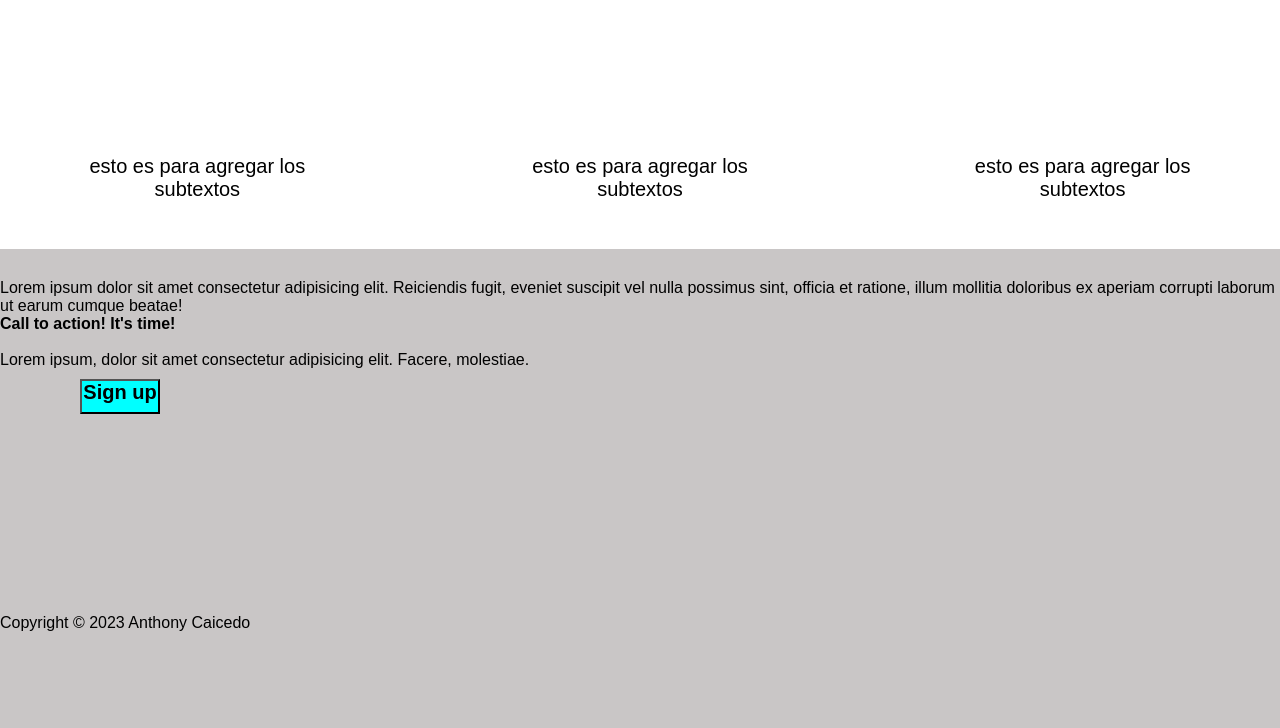
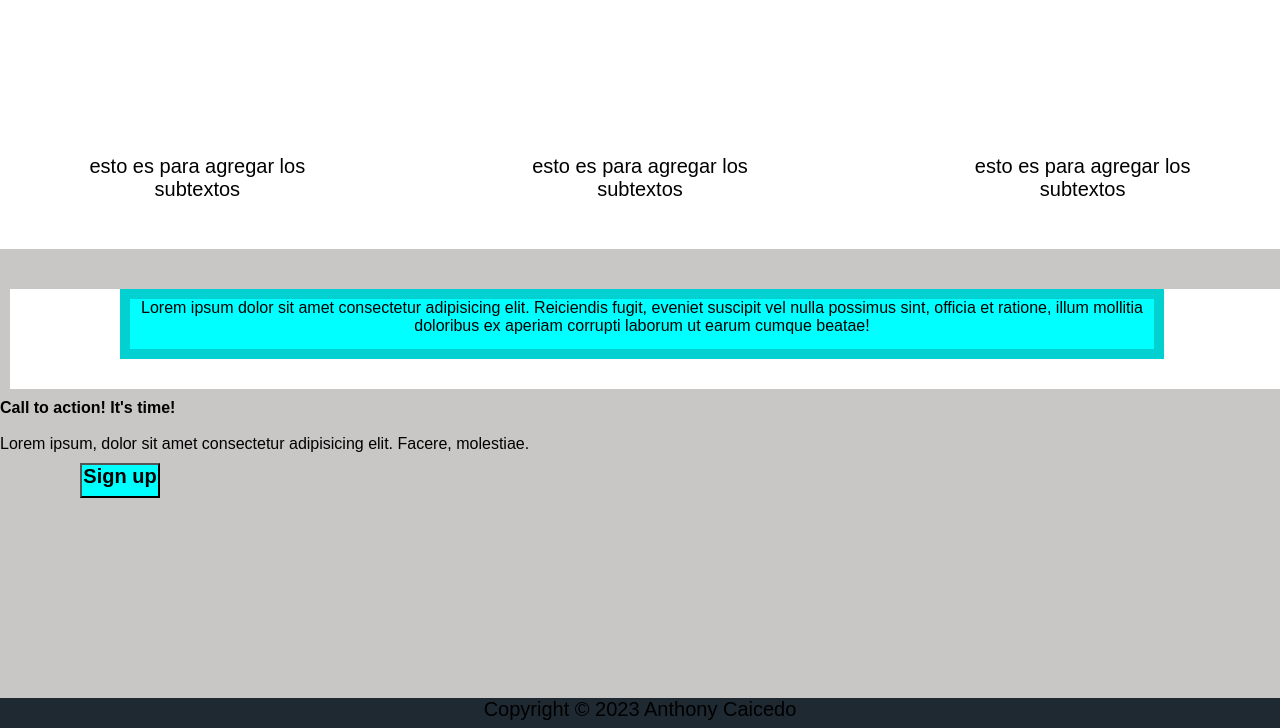
Before and after one commit to antelex98/ladin-page, a plain HTML site: page index.html in a window 1280 px wide. Shown: the part 683-1411 px from the top of the page. Before the commit the page ends 1315 px from the top, so only its background shows below. Drawn offline with Linux system fonts and the light colour scheme.

Commit message:
ya deje hecho el footer hay que correguir la seccion

```diff
--- a/index.html
+++ b/index.html
@@ -47,11 +47,11 @@
 
     </div>
 
-    <section>
+    <section class="parrafo">
         <p>Lorem ipsum dolor sit amet consectetur adipisicing elit. Reiciendis fugit, eveniet suscipit vel nulla possimus sint, officia et ratione, illum mollitia doloribus ex aperiam corrupti laborum ut earum cumque beatae!</p>
     </section>
 
-    <section>
+    <section class="pie-pagina">
         <div>
             <p><strong>Call to action! It's time!</strong></p> <br>
             <p>Lorem ipsum, dolor sit amet consectetur adipisicing elit. Facere, molestiae.</p>
--- a/style.css
+++ b/style.css
@@ -127,3 +127,30 @@ h2{
     width: 100%;
     height: 50%;
 }
+
+.parrafo{
+    width: 100%;
+    height: 100px;
+    background-color: #fff;
+    color: #000;
+    margin: 10px;
+}
+
+.parrafo p {
+    background-color: aqua;
+    width: 80%;
+    height: 50%;
+    text-align: center;
+    border: solid 10px rgb(3, 208, 208);
+    margin: 40px 110px;
+}
+
+footer{
+    width: 100%;
+    height: 30px;
+    background-color: #1f2932;
+    color: #000;
+    text-align: center;
+    margin: 0;
+    font-size: 20px;
+}
```
